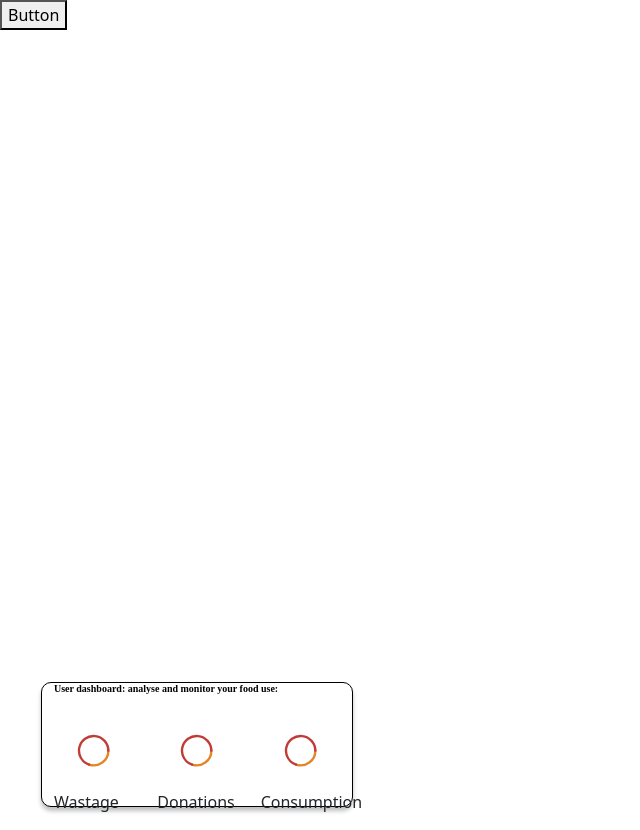
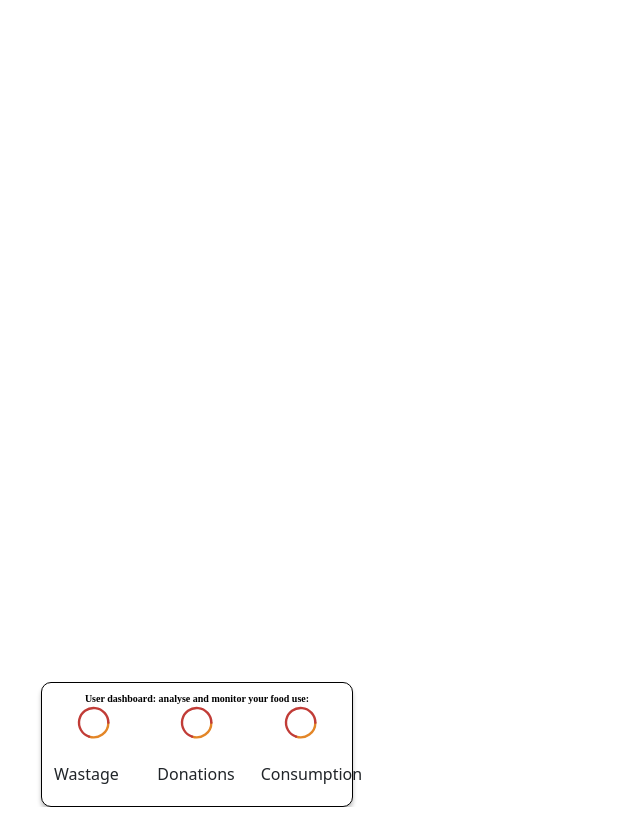
Before and after one commit to Syn891/wastenot-wantnot-fe, a Next.js app: page /landing in a window 1280 px wide. Shown: the whole page, without its empty margins (0-640 px from the left). After the commit the page ends 807 px from the top, so only its background shows below. Built offline with nearby package versions, Linux system fonts and the light colour scheme.

Commit message:
header text fixed

```diff
--- a/components/Dashboard/Dashboard.module.css
+++ b/components/Dashboard/Dashboard.module.css
@@ -14,13 +14,21 @@ border-radius: 10px;
 }
 
 .dashHeader{
+ position: absolute;
+ margin: auto;
+width: 100%;
+padding: 10px;
+height: 16px;
+/* left: 66px;
+top: 695px; */
 
 
 font-family: Montserrat;
 font-style: normal;
-font-weight: bold;
+font-weight: 600;
 font-size: 10px;
 line-height: 12px;
+text-align: center;
 
 color: #000000;
 }
--- a/components/Dashboard/index.js
+++ b/components/Dashboard/index.js
@@ -1,16 +1,15 @@
 import React from 'react';
 
 import { Row, Container, Col } from 'react-bootstrap';
-
-import css from './Dashboard.module.css';
 import Link from 'next/link';
 import DashboardChart from '../DashboardChart';
+import css from './Dashboard.module.css';
 
 
 
 
 
-const Dashboard = () => {
+const Dashboard = ({link}) => {
     // let image = "../"
 
     return (
@@ -20,10 +19,17 @@ const Dashboard = () => {
         <Row> <p className={css.dashHeader}>User dashboard: analyse and monitor your food use:</p></Row>
 
         <Row>
+        <Link href={link}>
         <Col xs={{span: 4}}><DashboardChart className={css.dashRight} /></Col>
+        </Link>
+        <Link href={link}>
         <Col xs={{span: 4}}><DashboardChart className={css.dashCentre} /></Col>
+        </Link>
+        <Link href={link}>
         <Col xs={{span: 4}}><DashboardChart className={css.dashLeft} /></Col>
+        </Link>
         </Row>
+
 
 
 
--- a/components/DashboardChart/index.js
+++ b/components/DashboardChart/index.js
@@ -44,7 +44,7 @@ import css from "./DashboardChart.module.css";
 
 
 
-const DashboardChart = () => {
+const DashboardChart = ({value}) => {
   return (
     <div>
 
--- a/pages/landing.js
+++ b/pages/landing.js
@@ -8,8 +8,8 @@ import {Row, Col} from 'react-bootstrap'
 const Landing = () => {
     return (
         <div>
-            <NavbarBtn />
-            <Dashboard />
+
+            <Dashboard link="/userInformation" />
 
 
         </div>
```
Also changed, not shown: pages/userInformation.js (added, +11 -0 lines).
